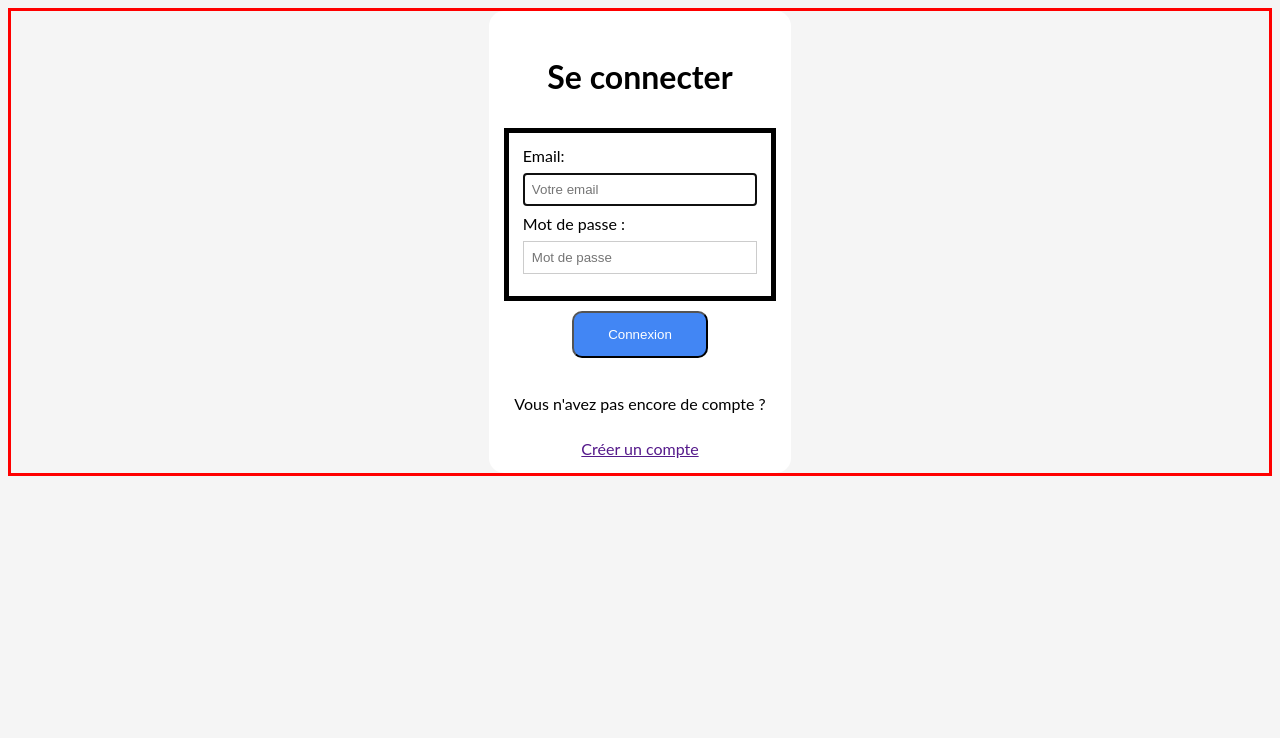
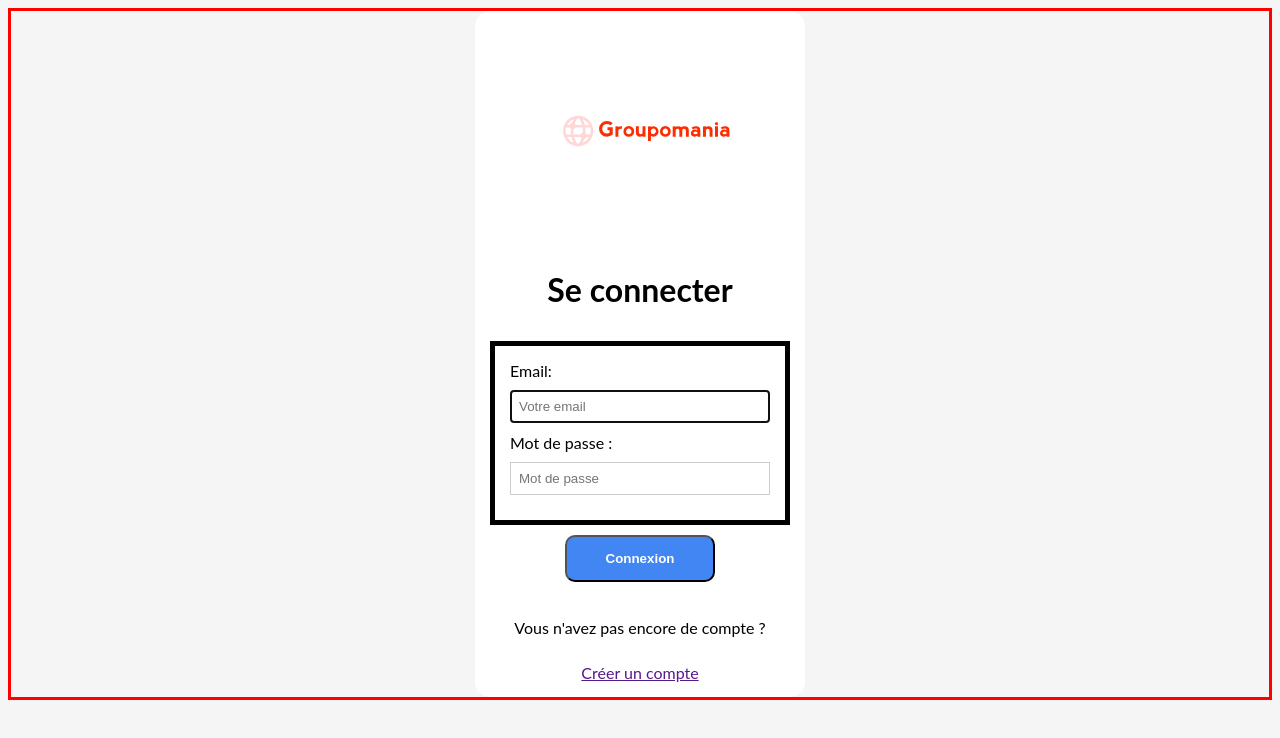
Before and after one commit to ana2854/AnaNasta_7_01052023, a React (Vite) app in the folder frontend/: page / in a window 1280 px wide. Shown: the top 738 px of the page. Built offline with nearby package versions, Linux system fonts and the light colour scheme.

Commit message:
ajout logo

```diff
--- a/frontend/src/Login.jsx
+++ b/frontend/src/Login.jsx
@@ -1,6 +1,9 @@
+import logo from '../src/image/groupomania-logo.svg'
+
 export function Login() {
   return (
     <form>
+      <img style={{width: "70%"}} src={logo}></img>
       <h1>Se connecter</h1>
       <div className="form-container">
         <label htmlFor="email">Email:</label>
--- a/frontend/src/styles.css
+++ b/frontend/src/styles.css
@@ -38,7 +38,7 @@ input[type="email"],
 input[type="password"] {
   width: 100%;
   padding: 8px 8px;
-  margin: 8px 0;
+  margin: 10px 0;
   display: inline-block;
   border: 1px solid #ccc;
   box-sizing: border-box;
@@ -49,6 +49,7 @@ button {
   color: white;
   padding: 14px 14px;
   margin: 10px 0;
+  font-weight:bold;
 
   border-radius: 10px;
   cursor: pointer;
```
Also changed, not shown: frontend/src/image/groupomania-logo.svg (added).
